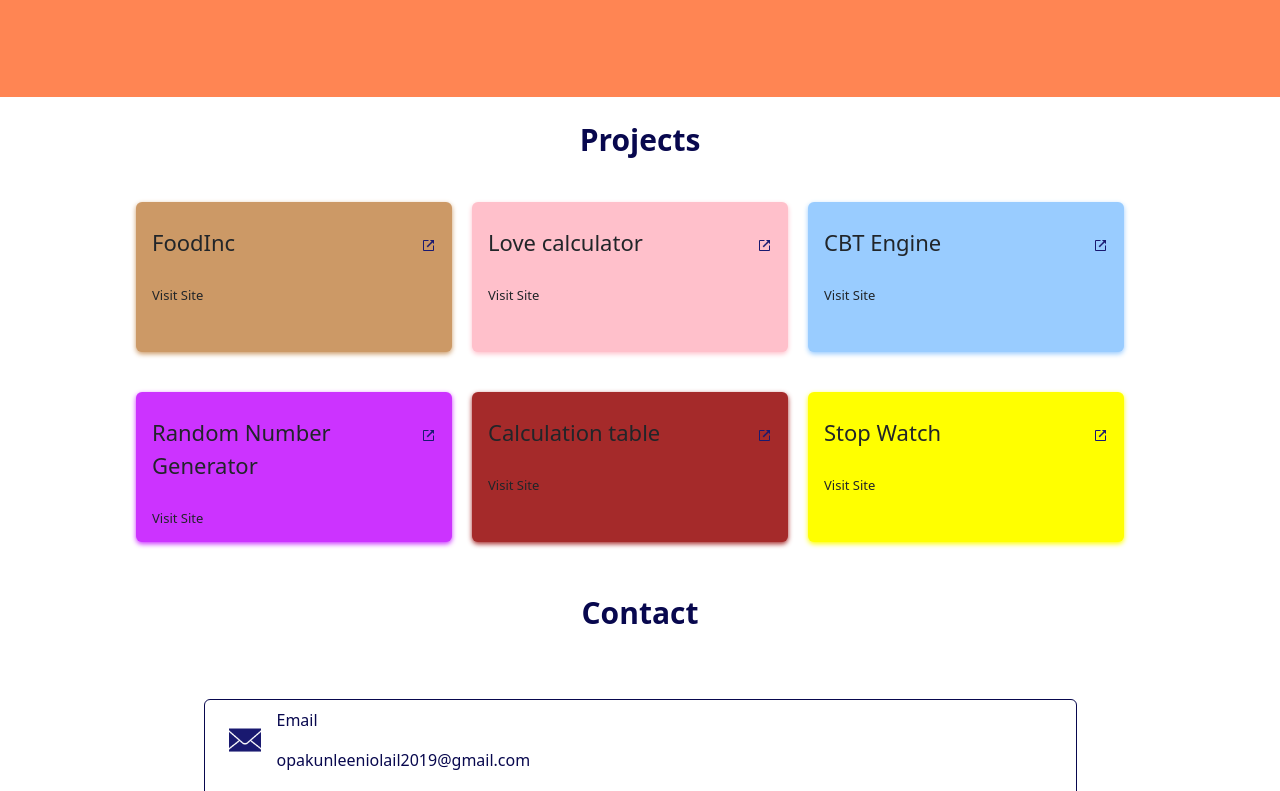
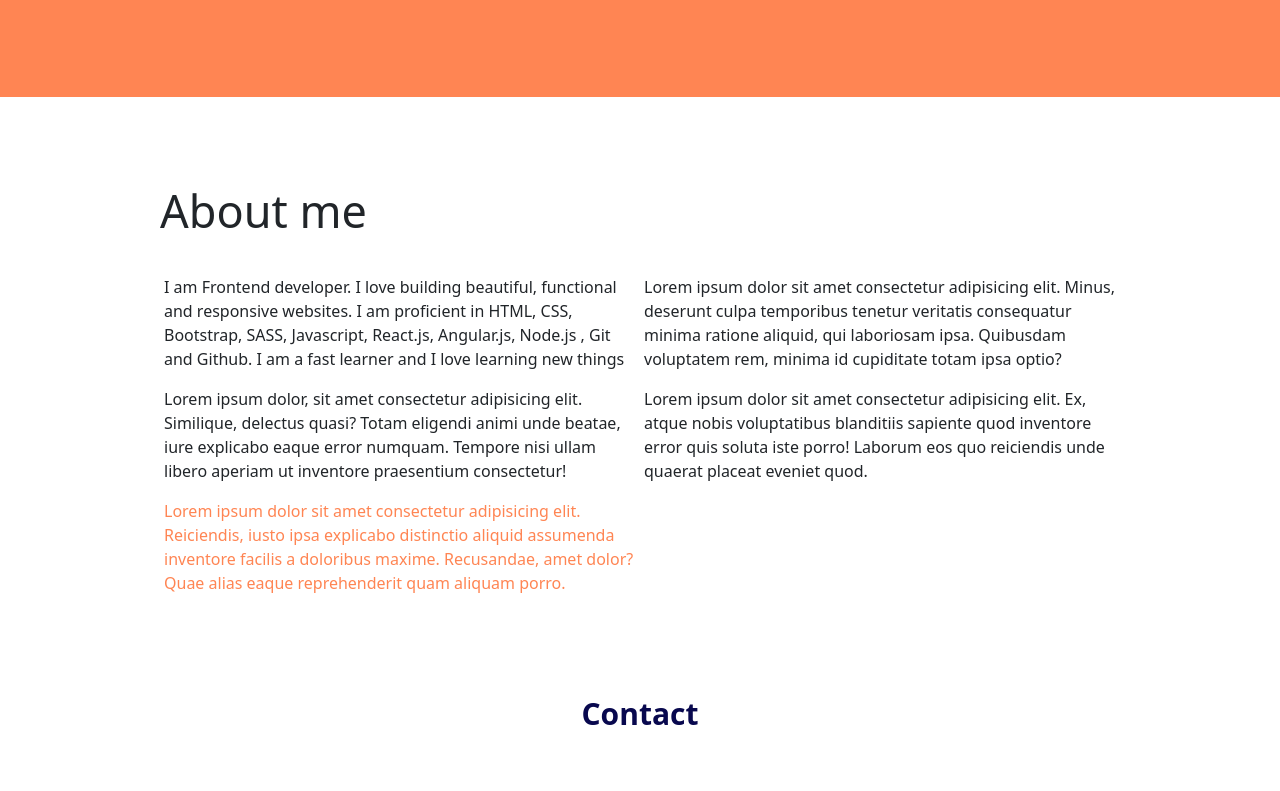
Before and after one commit to EniolaOpakunle/Portfolio, a React (Create React App) app: page / in a window 1280 px wide. Shown: the part 709-1500 px from the top of the page. Built offline with nearby package versions, Linux system fonts and the light colour scheme.

Commit message:
Added the about me page

```diff
--- a/src/App.css
+++ b/src/App.css
@@ -22,6 +22,7 @@ body{
 } */
 #main{
   background-color: rgb(255, 133, 83) !important;
+
 }
 #displayDiv{
   /* background-color: rgb(255, 133, 83) !important; */
@@ -88,7 +89,11 @@ body{
 }
 /* navbar.js css */
 nav{
-  position: sticky;
+  /* position: fixed !important; */
+  /* z-index: 4 !important; */
+  /* margin: -100px !important; */
+  /* position: fixed !important; */
+  width: 100% !important;
 }
 .nav-link{
   /* color: rgb(8, 8, 78) !important; */
@@ -100,7 +105,7 @@ nav{
 }
 .navbar{
   /* position: relative; */
-  position: fixed ;
+  /* position: fixed ; */
   /* background-color: rgb(8, 8, 78) !important; */
   background-color: rgb(255, 133, 83) !important;
 }
@@ -114,6 +119,21 @@ nav{
 .button{
   border: thin solid white ;
   margin-left: 250px;
+}
+/* profile.js */
+#about{
+  margin: auto;
+  margin-top: 80px !important;
+  margin-bottom: 80px;
+}
+.name{
+  font-size: 45px;
+}
+#profile-head{
+  margin-bottom: 30px;
+}
+.profile-highlight{
+  color:  rgb(255, 133, 83);
 }
 .row{
   justify-content: center !important;
--- a/src/App.js
+++ b/src/App.js
@@ -10,7 +10,8 @@ function App() {
   return (
     <div id='overall'>
       <Home/>
-      <Projects/>
+      <Profile/>
+      {/* <Projects/> */}
       <Contact/>
     </div>
     // <Routes>
--- a/src/components/Navbar.js
+++ b/src/components/Navbar.js
@@ -4,8 +4,9 @@ import { Link } from 'react-scroll'
 
 function Navbar() {
   return (
-    <nav className="navbar navbar-expand-lg ">
-    <div className="container-fluid ">
+    <header className=''>
+        <nav className="navbar navbar-expand-lg">
+      <div className="container-fluid">
         <a className="navbar-brand" href="#">EnnyHub.</a>
         <button className="navbar-toggler" type="button" data-bs-toggle="collapse" data-bs-target="#navbarNav" aria-controls="navbarNav" aria-expanded="false" aria-label="Toggle navigation">
           <span className="navbar-toggler-icon"></span>
@@ -33,6 +34,7 @@ function Navbar() {
         </div>
       </div>
     </nav>
+    </header>
   )
 }
 
--- a/src/pages/Home.js
+++ b/src/pages/Home.js
@@ -4,7 +4,7 @@ import profilePics from '../images/A.jpg'
 function Home() {
   return (
     <section id='main'className='container-fluid'>
-       <Navbar/>
+       <Navbar className=''/>
        <div className='row mt-2' id='displayDiv'>
            <div className='col-lg-3 profilePicture rounded-circle text-center'>
             <div className=''>
--- a/src/pages/Profile.js
+++ b/src/pages/Profile.js
@@ -1,11 +1,20 @@
 import React from 'react'
-import Navbar from '../components/Navbar'
 
 function Profile() {
   return (
-    <section>
-      <Navbar />
-
+    <section className='w-75' id='about'>
+      <p className='name' id='profile-head'>About me</p>
+      <div className='d-lg-flex'>
+        <div className='w-50 w-sm-100 mx-1'>
+          <p>I am Frontend developer. I love building beautiful, functional and responsive websites. I am proficient in HTML, CSS, Bootstrap, SASS, Javascript, React.js, Angular.js, Node.js , Git and Github. I am a fast learner and I love learning new things</p>
+          <p>Lorem ipsum dolor, sit amet consectetur adipisicing elit. Similique, delectus quasi? Totam eligendi animi unde beatae, iure explicabo eaque error numquam. Tempore nisi ullam libero aperiam ut inventore praesentium consectetur!</p>
+          <p className='profile-highlight'>Lorem ipsum dolor sit amet consectetur adipisicing elit. Reiciendis, iusto ipsa explicabo distinctio aliquid assumenda inventore facilis a doloribus maxime. Recusandae, amet dolor? Quae alias eaque reprehenderit quam aliquam porro.</p>
+        </div>
+        <div className='w-50'>
+          <p>Lorem ipsum dolor sit amet consectetur adipisicing elit. Minus, deserunt culpa temporibus tenetur veritatis consequatur minima ratione aliquid, qui laboriosam ipsa. Quibusdam voluptatem rem, minima id cupiditate totam ipsa optio?</p>
+          <p>Lorem ipsum dolor sit amet consectetur adipisicing elit. Ex, atque nobis voluptatibus blanditiis sapiente quod inventore error quis soluta iste porro! Laborum eos quo reiciendis unde quaerat placeat eveniet quod.</p>
+        </div>
+      </div>
     </section>
   )
 }
```
Lines whose indentation alone changed are shown as unchanged.
